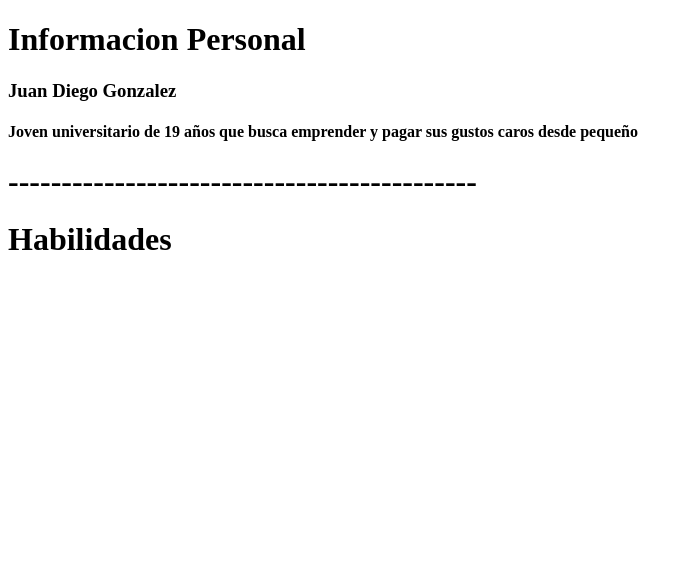
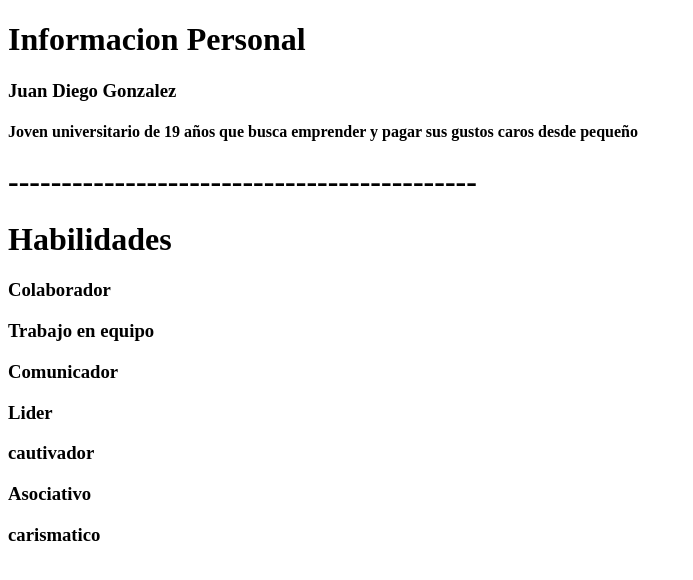
Before and after one commit to juangoji13/punto1, a plain HTML site: page index.html in a window 1280 px wide. Shown: the whole page, without its empty margins (0-693 px from the left). Drawn offline with Linux system fonts and the light colour scheme.

Commit message:
Habilidades

```diff
--- a/index.html
+++ b/index.html
@@ -9,6 +9,14 @@
     <h4> Joven universitario de 19 años que busca emprender y pagar sus gustos caros desde pequeño</h4>
     <h1>--------------------------------------------</h1>
     <h1>Habilidades</h1>
+    <h3>Colaborador</h3>
+    <h3>Trabajo en equipo</h3>
+    <h3>Comunicador</h3>
+    <h3>Lider</h3>
+    <h3>cautivador</h3>
+    <h3>Asociativo</h3>
+    <h3>carismatico</h3>
+
 </head>
 <body>
 
```
